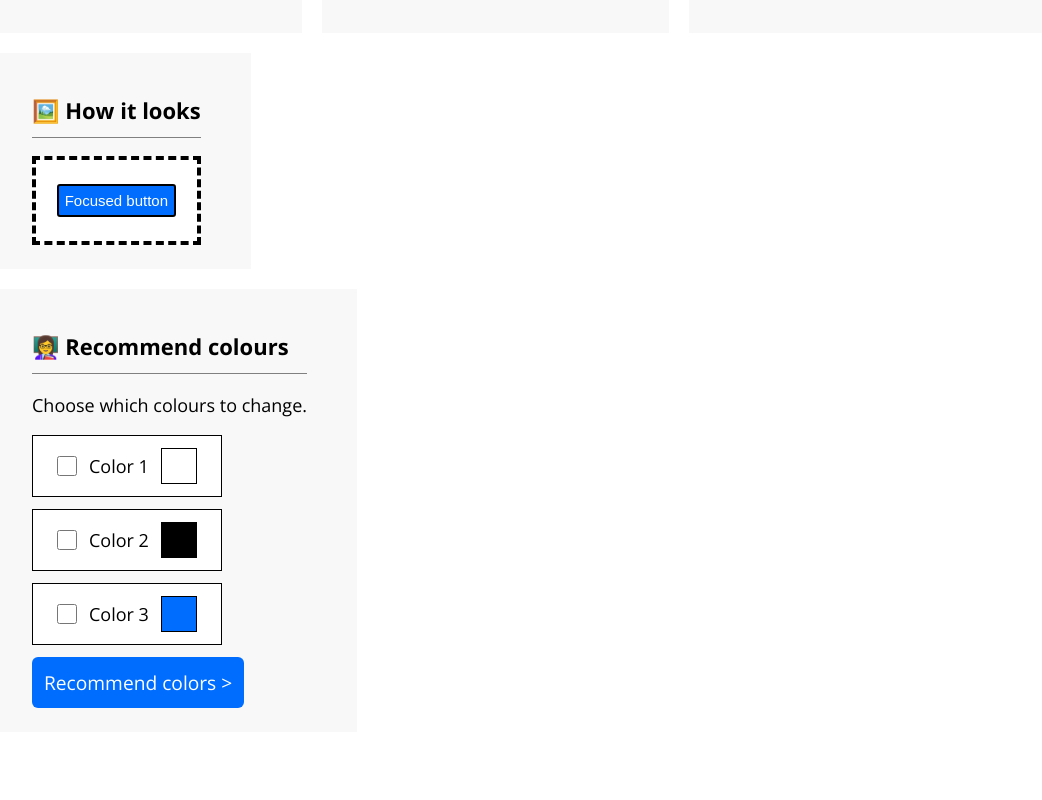
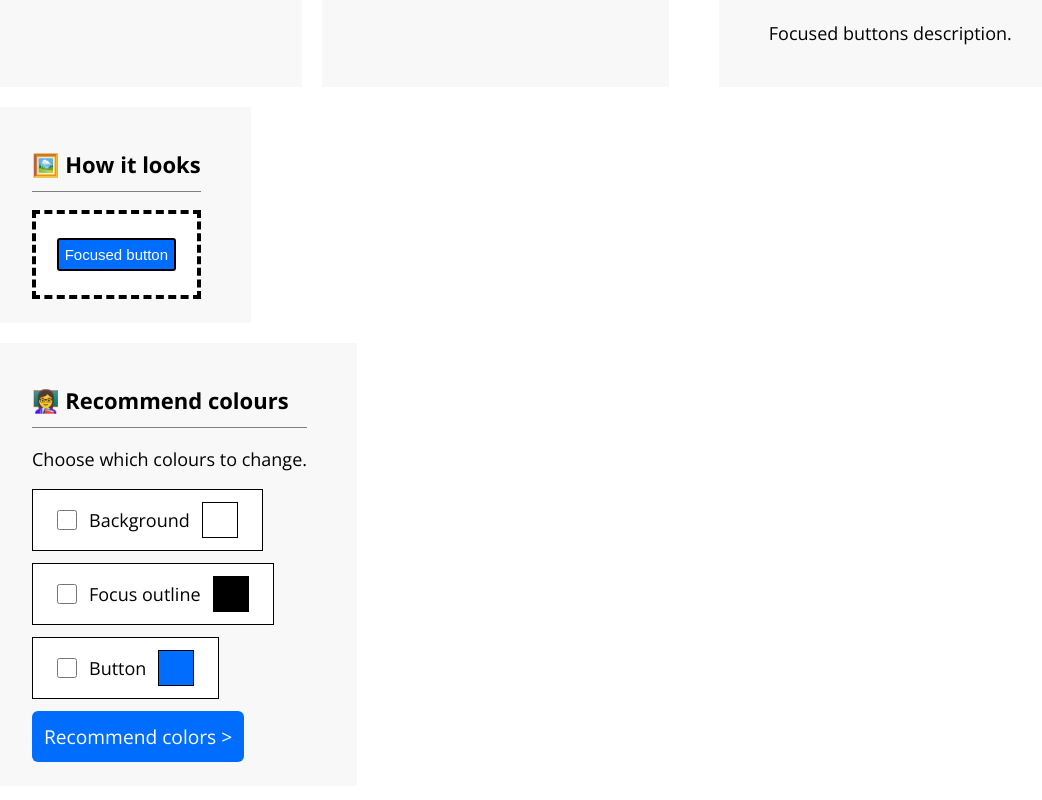
Before and after one commit to tichaelmurvey/3-way-contrast-rec, a React (Create React App) app: page / in a window 1280 px wide. Shown: the part 636-1436 px from the top of the page, without its empty margins (66-1108 px from the left). Built offline with nearby package versions, Linux system fonts and the light colour scheme.

Commit message:
updated rec functinoality

```diff
--- a/src/App.css
+++ b/src/App.css
@@ -205,6 +205,38 @@ svg {
 }
 
 /* FIXES */
+.fixes {
+    display: flex;
+}
+
+.fixesInput {
+    min-width: fit-content;
+}
+
+.results {
+    display: flex;
+    flex-wrap: wrap;
+    margin-left: 30px;
+}
+
+.result {
+    font-size: 1rem;
+    border: 2px solid gray;
+    margin: 14px;
+    padding: 14px;
+}
+
+.result p{
+    display: flex;
+    align-items: center;
+}
+
+.result .color-preview {
+    height: 25px;
+    width: 25px;
+    display: inline-block;
+    margin-right: 12px;
+}
 
 .changeSelect {
     border: 1px solid black;
--- a/src/App.js
+++ b/src/App.js
@@ -47,7 +47,9 @@ function App() {
           <Results test={testCase} colors={testColors}/>
           <Preview test={testCase} colors={testColors}/>
         </div>
-        <Fixes test={testCase} colors={testColors}/>
+        <Fixes test={testCase} colors={testColors.map((color, index) => {
+      return {color: color, index: index}
+    })}/>
     </>
   );
 }
--- a/src/components/fixes.js
+++ b/src/components/fixes.js
@@ -1,72 +1,96 @@
 import React, { useState } from "react";
 import getRecs from "../logic/recommend";
+import {ComponentPreview} from "./preview"
 
 export default function Fixes({test, colors}){
-    const [changeColors, setChangeColors] = useState([false, false, false]);
     const [results, setResults] = useState();
+    const [checked, setChecked] = useState([false, false, false]);
 
     function getResults(){
+      let colorInput = colors.slice(0,(test.colors.length))
       setResults(<Results
-      changeColors={colors.filter(function(color, index){
-        return changeColors[index];
+      changeColors={colorInput.filter(function(color){
+        return checked[color.index];
       })}
       keepColors = {
-        colors.slice(0,(test.colors.length))
-        .filter(function(color, index){
-          return !changeColors[index];
+        colorInput.filter(function(color){
+          return !checked[color.index];
         })}
       ratio={test.ratio}
+      test = {test}
       />)
     }
-    function updateColors(index){
-      let copyChangeColors = [...changeColors];
-      copyChangeColors[index] = !copyChangeColors[index];
-      setChangeColors(copyChangeColors);
+    function updateChecked(index){
+      let copyChecked = [...checked];
+      copyChecked[index] = !copyChecked[index];
+      console.log(copyChecked);
+      setChecked(copyChecked);
     }
     return(
       <div className="section fixes">
+        <div className="fixesInput">
           <h2>👩‍🏫 Recommend colours</h2>
           <p>Choose which colours to change.</p>
           {
             [...Array(test.colors.length).keys()].map((item, index) => {
-            return <ColorSelector key={index} index={index} colors={colors} updateColors={updateColors}/>
+              return <ColorSelector key={index} index={index} color={colors[index].color} test={test} updateChecked={updateChecked}/>
             })
           }
           <button className="get-fixes" onClick={getResults}>Recommend colors ></button>
+          </div>
           {results}
         </div>
     )
 }
 
-function ColorSelector({index, colors, updateColors}){
+function ColorSelector({index, color, test, updateChecked}){
   function changeHandler(evt){
-    updateColors(index);
+    updateChecked(index);
   }
   return(
     <label htmlFor={"color-"+index+"-checkbox"} className="changeSelect">
     <input onChange={changeHandler} type="checkbox" id={"color-"+index+"-checkbox"} />
-    Color {index+1}
-    <div className="color-preview" style={{backgroundColor: colors[index]}} />
+    {test.colors[index]}
+    <div className="color-preview" style={{backgroundColor: color}} />
     </label>
   )
 }
 
-function Results({changeColors, keepColors, ratio}){
+function Results({changeColors, keepColors, ratio, test}){
   let recs = getRecs(changeColors, keepColors, ratio);
   console.log(recs);
+  let resultBlock;
+  if(typeof(recs) == "object"){
+    if(recs.length === 0){
+      return "No colors found";
+    } else {
+      resultBlock = recs.map((colorSet, index) => {
+        return <ResultContainer key={index} colorSet={colorSet} test={test}/>
+      })
+    }
+  } else {
+    resultBlock = recs
+  }
+
   return(
-    <div class="results">
-      {recs.map((color, index) => {
-        return <ResultContainer key={index} color={color}/>
-      })}
+    <div className="results">
+      {resultBlock}
     </div>
   )
 }
 
-function ResultContainer({color}){
+function ResultContainer({colorSet, test}){
+  console.log(colorSet);
+  const sortedColorSet = colorSet.sort((a,b) => a.index - b.index);
+  console.log(sortedColorSet);
   return(
-    <div class="result">
-      <p>{color.color}</p>
+    <div className="result">
+      <ComponentPreview test={test} colors={sortedColorSet.map(color => {return color.color})} />
+      {sortedColorSet.map(color => (
+        <div>
+              <p><div className="color-preview" style={{backgroundColor: color.color}} />{test.colors[color.index]}: {color.color} </p>
+            </div>
+      ))}
     </div>
   )
 }
--- a/src/logic/recommend.js
+++ b/src/logic/recommend.js
@@ -1,55 +1,105 @@
 import chroma from 'chroma-js';
 
-export default function getRecs(keepColors, changeColors, ratio){
-    if(changeColors.length == 2){
+export default function getRecs(changeColors, keepColors, ratio){
+    ratio = ratio+0.02;
+    console.log("Running function getRecs");
+    console.log(changeColors, keepColors, ratio);
+    if(changeColors.length == 0){
+        return("No change color selected");
+    } else if(keepColors.length == 2){
         return getThirdColor(keepColors, changeColors, ratio);
     } else if(changeColors.length === 1 && keepColors.length === 1){
         return getSecondColor(keepColors[0], changeColors[0], ratio);
-    // } else if(changeColors.length == 1 && keepColors.length == 2){
-    //     return getTwoColors(keepColors, changeColors);
-    // } else if(keepColors.length == 0){
-    //     return changeEverything(keepColors, changeColors);
+    } else if(keepColors.length == 1 && changeColors.length == 2){
+        return getTwoColors(keepColors, changeColors, ratio);
+    } else if(keepColors.length == 0){
+        return changeEverything(keepColors, changeColors);
+    } else {
+        return "No colours found";
     }
 }
 
 //======================Colour modifiers==============================
 //Modify an existing color to meet contrast with another color
 function getSecondColor (keepColor, changeColor, ratio) {
-    console.log("getting second color for ")
+    console.log("Running function getSecondColor");
     console.log(keepColor, changeColor, ratio);
     //Check whether ratio is compliant already
-    keepColor = chroma(keepColor);
-    changeColor = chroma(changeColor);
-    if(chroma.contrast(keepColor, changeColor) >= ratio){
+    keepColor.color = chroma(keepColor.color);
+    changeColor.color = chroma(changeColor.color);
+    if(chroma.contrast(keepColor.color, changeColor.color) >= ratio){
         return "compliant";
     }
     //Get WCAG luminance for input color
-    let initialLum = keepColor.luminance();
+    let initialLum = keepColor.color.luminance();
     //Find luminances that are compliant
     let compliantLums = secondLuminance(initialLum, ratio);
     //Modify the new color to meet the requirements
     console.log("Got compliant luminances");
     console.log(compliantLums);
-    return adjustColor(changeColor, compliantLums, initialLum, ratio);
+    let newColors = adjustColor(changeColor.color, compliantLums, ratio);
+    newColors.forEach(color => color.index = changeColor.index);
+    keepColor.color = keepColor.color.hex();
+    return newColors.map(color => {return [color,keepColor]});
 }
 
 
 function getThirdColor(keepColors, changeColors, ratio){
-    let keepOne = chroma(keepColors[0]);
-    let keepTwo = chroma(keepColors[1]);
-    let changeColor = chroma(changeColors[0]);
-    let keepOneLum = keepOne.luminance();
-    let keepTwoLum = keepTwo.luminance();
+    console.log("Running function getThirdColor");
+    let keepOne = keepColors[0];
+    let keepTwo = keepColors[1];
+    let changeColor = changeColors[0];
+    keepOne.color = chroma(keepOne.color);
+    keepTwo.color = chroma(keepTwo.color);
+    changeColor.color = chroma(changeColor.color);
+    if(ThreeWayChecker(keepOne.color, keepTwo.color, changeColor.color, ratio)){
+        return "Compliant";
+    }
+    if(chroma.contrast(keepOne.color, keepTwo.color) < ratio){
+        return "No possible result, other two colors are not compliant";
+    }
+    let keepOneLum = keepOne.color.luminance();
+    let keepTwoLum = keepTwo.color.luminance();
     //Find luminances that are compliant
     let compliantLums = thirdLuminance(keepOneLum, keepTwoLum, ratio);
     //Get a color for each of the compliant luminances
-    return adjustColor(changeColor, compliantLums, ratio);
+    let newColors = adjustColor(changeColor.color, compliantLums, ratio);
+    newColors.forEach(color => color.index = changeColor.index);
+    keepOne.color = keepOne.color.hex();
+    keepTwo.color = keepTwo.color.hex();
+    return newColors.map(color => {return [color,keepOne,keepTwo]})
+}
+
+function getTwoColors(keepColors, changeColors, ratio){
+    //TODO: Get two colours using two more luminances
+    console.log("Running function getTwoColors");
+    let changeOne = changeColors[0];
+    let changeTwo = changeColors[1];
+    let keepColor = keepColors[0];
+    changeOne.color = chroma(changeOne.color);
+    changeTwo.color = chroma(changeTwo.color);
+    keepColor.color = chroma(keepColor.color);
+    if(ThreeWayChecker(keepColor.color, changeOne.color, changeTwo.color, ratio)){
+        return "Compliant";
+    }
+    let keepLum = keepColor.color.luminance();
+    let compliantLums = twoMoreLuminances(keepLum, ratio);
+    let changeLighter = changeOne.color.luminance() > changeTwo.color.luminance ? changeOne : changeTwo;
+    let changeDarker = changeOne.color.luminance() > changeTwo.color.luminance ? changeTwo : changeOne;
+    let colors = adjustTwoColors(compliantLums, changeLighter, changeDarker);
+    colors.forEach(color => color.push({color: keepColor.color.hex(), index: keepColor.index}));
+    return colors;
+}
+
+function changeEverything(){
+    return "change everything";
 }
 
 // LUMINANCE CALCULATIONS
 
 //Find a set of second luminances that work with a given luminance
 function secondLuminance (oldLuminance, desired_ratio) {
+    console.log("Running function secondLuminance");
     let options = {
         darkOption: null,
         lightOption: null
@@ -67,6 +117,7 @@ function secondLuminance (oldLuminance, desired_ratio) {
 
 //Calculate compliant luminance for two other luminances (which don't necessarily contrast) at a given ratio
 function thirdLuminance (first_luminance, second_luminance, desired_ratio) {
+    console.log("Running function thirdLuminance");
     var brightest = Math.max(first_luminance, second_luminance);
     var darkest = Math.min(first_luminance, second_luminance);
     console.log("darkest: "+ darkest)
@@ -132,6 +183,7 @@ function thirdLuminance (first_luminance, second_luminance, desired_ratio) {
 
 //Calculate two luminances which match a given luminance, and each other
 function twoMoreLuminances(oldLuminance, desired_ratio){
+    console.log("Running function twoMoreLuminances");
     let options = {
         bothBelow: null,
         bothAbove: null,
@@ -139,18 +191,18 @@ function twoMoreLuminances(oldLuminance, desired_ratio){
     };
     let second_luminance = secondLuminance(oldLuminance, desired_ratio);
     if(second_luminance.darkOption){
-        thirdLuminance = thirdLuminance(oldLuminance, second_luminance.darkOption, desired_ratio);
-        if(thirdLuminance.underBoth){
-            options.bothBelow = {middle: second_luminance.darkOption, bottom: thirdLuminance.underBoth};
+        let finalLuminance = thirdLuminance(oldLuminance, second_luminance.darkOption, desired_ratio);
+        if(finalLuminance.underBoth){
+            options.bothBelow = {lighter: second_luminance.darkOption, darker: finalLuminance.underBoth};
         }
-        if(thirdLuminance.aboveBoth){
-            options.around = {bottom: second_luminance.darkOption, top: thirdLuminance.aboveBoth};
+        if(finalLuminance.aboveBoth){
+            options.around = {darker: second_luminance.darkOption, lighter: finalLuminance.aboveBoth};
         }
     }
     if(second_luminance.lightOption){
-        thirdLuminance = thirdLuminance(oldLuminance, second_luminance.lightOption, desired_ratio);
-        if(thirdLuminance.aboveBoth){
-            options.bothAbove = {middle: second_luminance.lightOption, top: thirdLuminance.aboveBoth};
+        let finalLuminance = thirdLuminance(oldLuminance, second_luminance.lightOption, desired_ratio);
+        if(finalLuminance.aboveBoth){
+            options.bothAbove = {darker: second_luminance.lightOption, lighter: finalLuminance.aboveBoth};
         }
     }
     return(options);
@@ -158,15 +210,88 @@ function twoMoreLuminances(oldLuminance, desired_ratio){
 
 //Gets contrast ratio between two relative luminosities
 function getRatio (lum1, lum2) {
+    console.log("Running function getRatio");
     var brightest = Math.max(lum1, lum2);
     var darkest = Math.min(lum1, lum2);
-    return (brightest + 0.05) / (darkest + 0.05);
+    console.log((brightest + 0.05) / (darkest + 0.05));
+    return ((brightest + 0.05) / (darkest + 0.05));
 }
 
 // COLOR ADJUSTMENT
 
+//Add some hue variety
+function adjustColor(baseColor, compliantLums){
+    let colors = [];
+    if(baseColor.lch()[1] > 20){
+        let spread = 4;
+        for(let i=0;i<spread;i++){
+            let newColor = baseColor.lch()
+            newColor[2] -= (spread-2*i)*15
+            colors = colors.concat(adjustOneColor(chroma(newColor, 'lch'), compliantLums));
+        }
+    } else {
+        colors = adjustOneColor(baseColor, compliantLums);
+    }
+    return colors;
+}
+
+function changeOneColor(baseColor, compliantLums){
+    let baseColors = [baseColor];
+    baseColors = baseColors.concat(
+        liftChroma(
+            baseColors.filter(color => {
+                return color.lch()[1] < 10
+            }
+            ), 3, 10))
+    baseColors.forEach(color => {
+        if(color.lch()[1] < 10){
+            liftChroma()
+        }
+    })
+}
+
+function liftChroma(baseColors, count, spread){
+    let colors = [];
+    baseColors.forEach(color =>{
+        for(let i=0;i<count;i++){
+            let newColor = color.lch();
+            newColor[1] += spread*(i+1);
+            colors.push(newColor);
+        }
+    })
+    return colors;
+}
+
+function addHues(baseColors, count, spread){
+    let colors=[];
+    baseColors.forEach(()=>{
+        for(let i=0;i<count;i++){
+            let newColor = baseColors[i].lch()
+            newColor[2] -= (count-2*i)*spread
+            colors.push(chroma(newColor, 'lch'));
+        }
+    })
+    return colors;
+}
+
 //Alter a given color so that it matches a luminance. Includes provisions to ensure if it needs to beat a certain ratio, it overshoots/undershoots the luminosity accordingly. This helps avoid rounding errors.
-function adjustColor (baseColor, compliantLums, ratio) {
+function generateFromLuminosity(baseColor, compliantLums){
+    let colors=[];
+    //Interpolation with white/black
+    for (var lum in compliantLums) {
+        if(compliantLums[lum]) {
+            let interpolateAdjust = {color: baseColor.luminance(compliantLums[lum]).hex()};
+            //newColor = tweak(newColor, baseColor, ratio, "rgb");
+            colors.push(interpolateAdjust);
+            let lightnessAdjust = {color: adjustLightnessBetween(baseColor, lum, lum-1, lum+1)}
+            colors.push(lightnessAdjust);
+        }
+    }
+    return colors;
+}
+
+function adjustOneColor (baseColor, compliantLums) {
+    console.log("Running function adjustColor");
     let colors = [];
     //Basic white interpolation option
     for (var lum in compliantLums) {
@@ -176,6 +301,7 @@ function adjustColor (baseColor, compliantLums, ratio) {
             colors.push(newColor);
         }
     }
+    if(baseColor.lch()[1] > 10){
             //Simple light or dark
         for (var lumtype in compliantLums) {
             if(compliantLums[lumtype]) {
@@ -194,21 +320,46 @@ function adjustColor (baseColor, compliantLums, ratio) {
         }
 
         if(compliantLums.middleDarker){
-        let newColor = adjustLightnessBetween(baseColor.chroma_value, compliantLums.middleDarker, compliantLums.middleDarker, compliantLums.trueMiddle);
+            let newColor = adjustLightnessBetween(baseColor, compliantLums.middleDarker, compliantLums.middleDarker, compliantLums.trueMiddle);
             colors.push({type: 'lch middle darker', color: newColor.hex()});
         }
 
         if(compliantLums.middleLighter){
-        let newColor = adjustLightnessBetween(baseColor.chroma_value, compliantLums.middleLighter, compliantLums.trueMiddle, compliantLums.middleLighter);
+            let newColor = adjustLightnessBetween(baseColor, compliantLums.middleLighter, compliantLums.trueMiddle, compliantLums.middleLighter);
             colors.push({type: 'lch middle lighter', color: newColor.hex()});
         }
+}
     return colors;
+}
+
+function adjustTwoColors(compliantLums, lighterColor, darkerColor){
+    let colorSets = [];
+    for (var option in compliantLums) {
+        if(compliantLums[option]) {
+            let lighter = {index: lighterColor.index, color: lighterColor.color.luminance(compliantLums[option].lighter).hex()};
+            let darker = {index: darkerColor.index, color: darkerColor.color.luminance(compliantLums[option].darker).hex()};
+            colorSets.push([lighter, darker]);
+        }
+    }
+    // //Simple light or dark
+    // for (var option in compliantLums) {
+    //     if(compliantLums[option]) {
+    //         if(lumtype === 'darkOption' || lumtype === 'underBoth'){
+    //             colors.push({type: "lch lightness decreased", color: adjustLightnessDown(baseColor, compliantLums[lumtype]).hex()});
+    //         }
+    //         if(lumtype === 'lightOption' || lumtype === 'aboveBoth'){
+    //             colors.push({changeMethod: "lch lightness increased", color: adjustLightnessUp(baseColor, compliantLums[lumtype]).hex()});
+    //         }
+    //     }
+    // }
+    return(colorSets);
 }
 
 
 //======================Colour adjustment calculators===========================
 //Adjust the lch lightness of a colour until it meets the required luminance
 function adjustLightnessUp(initial_color, target_luminance){
+    console.log("Running function adjustLightnessUp");
     //Check colour for compliance
     let working_color = initial_color.lch();
     working_color[1] = 130;
@@ -223,6 +374,7 @@ function adjustLightnessUp(initial_color, target_luminance){
 }
 
 function adjustLightnessDown(initial_color, target_luminance){
+    console.log("Running function adjustLightnessDown");
     //Check colour for compliance
     let working_color = initial_color.lch();
     //working_color[1] = 130;
@@ -237,6 +389,7 @@ function adjustLightnessDown(initial_color, target_luminance){
 }
 
 function adjustLightnessBetween(initial_color, target_luminance, lower_luminance, upper_luminance) {
+    console.log("Running function adjustLightnessBetween");
     let working_color = initial_color.lch();
     console.log(working_color);
     console.log("target lum: "+target_luminance);
@@ -274,3 +427,11 @@ function adjustLightnessBetween(initial_color, target_luminance, lower_luminance
     console.log(final_colour);
     return chroma(final_colour, 'lch');
 }
+
+function ThreeWayChecker(color1, color2, color3, ratio){
+    return(
+        chroma.contrast(color1, color2) >= ratio
+        && chroma.contrast(color2, color3) >= ratio
+        && chroma.contrast(color1, color3) >= ratio
+    )
+}
```
Also changed, not shown: src/components/preview.js (+9 -1 lines). Lines whose indentation alone changed are shown as unchanged.
